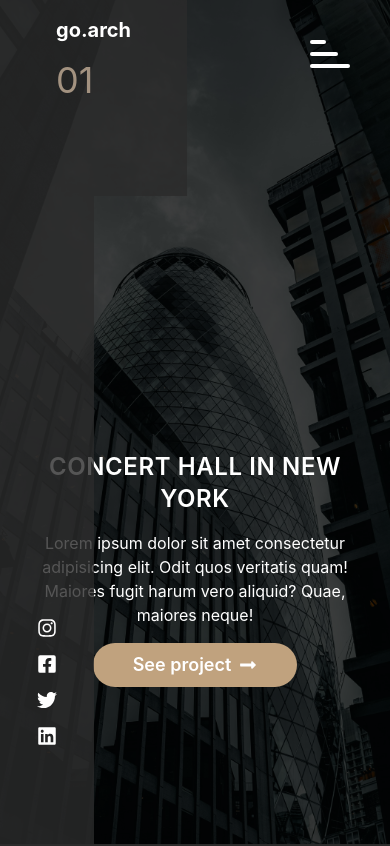
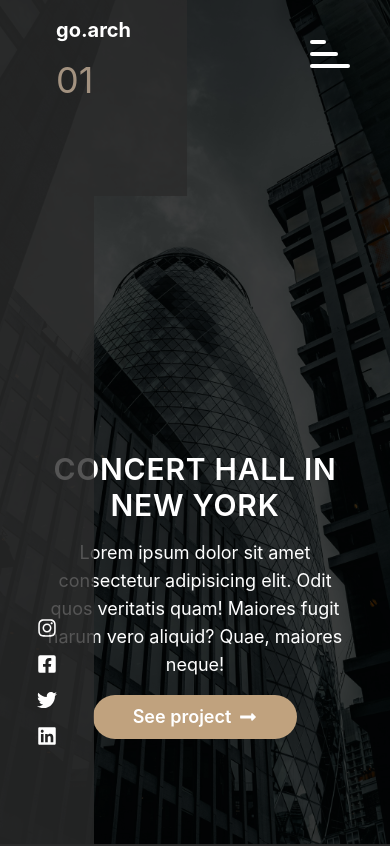
Before and after one commit to Tez-cyber/architecture-website, a React (Vite) app: page / in a window 390 px wide. Shown: the top 846 px of the page. Built offline with nearby package versions, Linux system fonts and the light colour scheme.

Commit message:
Adjusted size of jumbotron text

```diff
--- a/src/components/NavJumbo.jsx
+++ b/src/components/NavJumbo.jsx
@@ -76,8 +76,8 @@ const Navbar = () => {
             {/*------------------- jumbotron */}
             <div className="text-white mx-5 my-60 z-50 absolute top-[25%] right-0 md:right-40 md:my-44">
                 <div className='flex flex-col gap-4 items-center justify-center md:items-end '>
-                    <h1 className='text-2xl text-center font-semibold tracking-wide uppercase md:text-4xl lg:text-5xl md:tracking-widest'>Concert hall in new york</h1>
-                    <p className='text-center mx-5 md:text-end md:w-sContain md:mx-0'>
+                    <h1 className='text-3xl text-center font-semibold tracking-wide uppercase md:text-4xl lg:text-5xl md:tracking-widest'>Concert hall in new york</h1>
+                    <p className='text-center text-lg mx-5 md:text-end md:w-sContain md:mx-0'>
                         Lorem ipsum dolor sit amet consectetur adipisicing elit.
                         Odit quos veritatis quam! Maiores fugit harum vero aliquid?
                         Quae, maiores neque!
```
